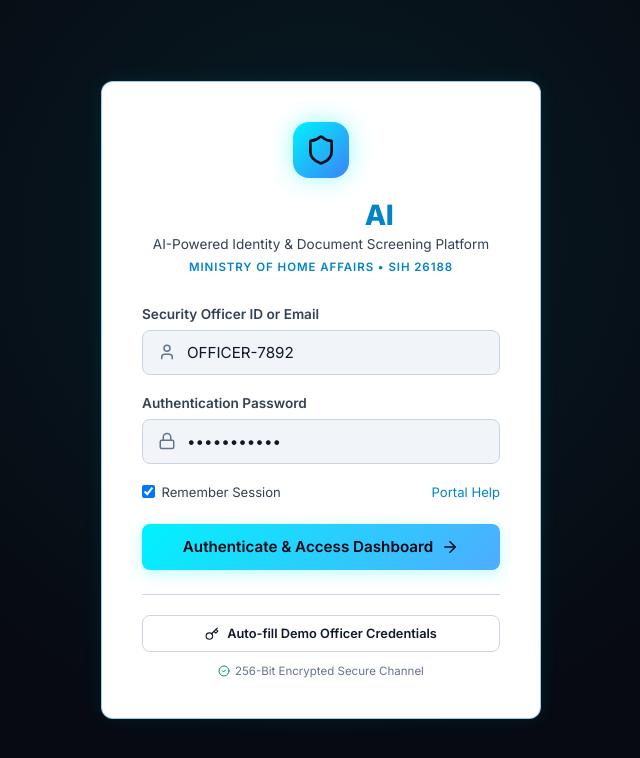
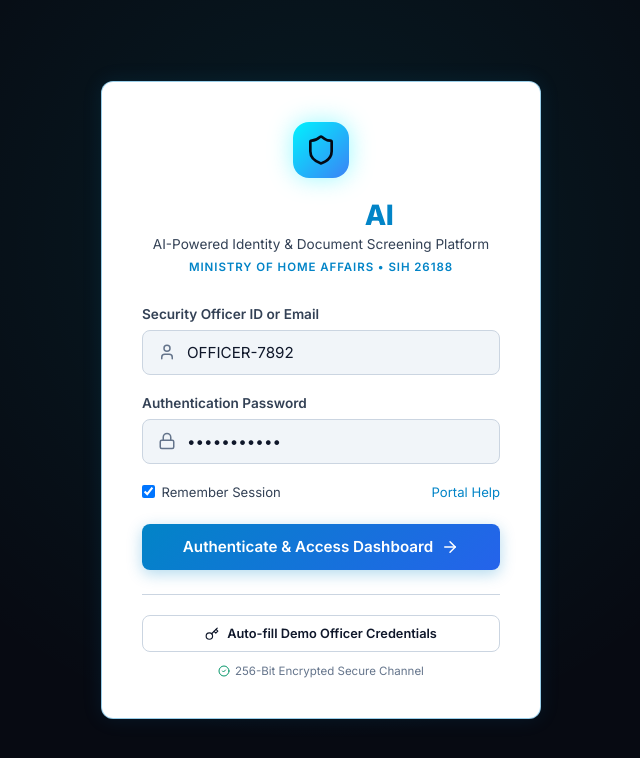
Before and after one commit to Hariprasath2611/SIH26188-SIH2026, a React (Vite) app in the folder frontend/: page /login in a window 1280 px wide. Shown: the top 758 px of the page, without its empty margins (319-959 px from the left). Built offline with nearby package versions, Linux system fonts and the light colour scheme.

Commit message:
Updating the Project

```diff
--- a/frontend/src/index.css
+++ b/frontend/src/index.css
@@ -111,18 +111,18 @@
   border: 1px solid var(--border-color);
   border-radius: 12px;
   padding: 1.5rem;
-  box-shadow: 0 10px 30px -10px rgba(0, 0, 0, 0.5);
+  box-shadow: 0 4px 20px -5px rgba(0, 0, 0, 0.08);
   backdrop-filter: blur(10px);
   transition: border-color 0.2s ease, transform 0.2s ease;
 }
 
 .cyber-card:hover {
-  border-color: rgba(255, 255, 255, 0.15);
+  border-color: var(--border-glow);
 }
 
 .cyber-card.glow {
   border-color: var(--border-glow);
-  box-shadow: 0 0 20px rgba(0, 242, 254, 0.08);
+  box-shadow: 0 0 20px rgba(2, 132, 199, 0.12);
 }
 
 /* Status Badges */
@@ -139,27 +139,27 @@
 }
 
 .badge-low {
-  background: rgba(16, 185, 129, 0.15);
+  background: rgba(16, 185, 129, 0.12);
   color: var(--success-emerald);
   border: 1px solid rgba(16, 185, 129, 0.3);
 }
 
 .badge-medium {
-  background: rgba(245, 158, 11, 0.15);
+  background: rgba(245, 158, 11, 0.12);
   color: var(--warning-amber);
   border: 1px solid rgba(245, 158, 11, 0.3);
 }
 
 .badge-high {
-  background: rgba(239, 68, 68, 0.15);
+  background: rgba(239, 68, 68, 0.12);
   color: var(--danger-red);
   border: 1px solid rgba(239, 68, 68, 0.3);
 }
 
 .badge-cyan {
-  background: rgba(0, 242, 254, 0.12);
+  background: rgba(2, 132, 199, 0.12);
   color: var(--primary-cyan);
-  border: 1px solid rgba(0, 242, 254, 0.3);
+  border: 1px solid rgba(2, 132, 199, 0.3);
 }
 
 /* Buttons */
@@ -176,14 +176,14 @@
 }
 
 .btn-primary {
-  background: linear-gradient(135deg, #00f2fe 0%, #4facfe 100%);
-  color: #040914;
-  box-shadow: 0 4px 15px rgba(0, 242, 254, 0.25);
+  background: linear-gradient(135deg, #0284c7 0%, #2563eb 100%);
+  color: #ffffff;
+  box-shadow: 0 4px 15px rgba(2, 132, 199, 0.3);
 }
 
 .btn-primary:hover {
   transform: translateY(-1px);
-  box-shadow: 0 6px 20px rgba(0, 242, 254, 0.4);
+  box-shadow: 0 6px 20px rgba(2, 132, 199, 0.4);
 }
 
 .btn-secondary {
@@ -194,7 +194,7 @@
 
 .btn-secondary:hover {
   background: var(--bg-card-hover);
-  border-color: rgba(255, 255, 255, 0.2);
+  border-color: var(--primary-cyan);
 }
 
 .btn-outline-danger {
@@ -223,7 +223,7 @@
 }
 
 .data-table th {
-  background: rgba(15, 23, 42, 0.9);
+  background: var(--bg-card-hover);
   color: var(--text-muted);
   font-weight: 600;
   padding: 1rem;
@@ -235,12 +235,12 @@
 
 .data-table td {
   padding: 1rem;
-  border-bottom: 1px solid rgba(255, 255, 255, 0.04);
+  border-bottom: 1px solid var(--border-color);
   color: var(--text-main);
 }
 
 .data-table tr:hover {
-  background: rgba(255, 255, 255, 0.02);
+  background: var(--bg-card-hover);
 }
 
 /* Form Inputs */
```
